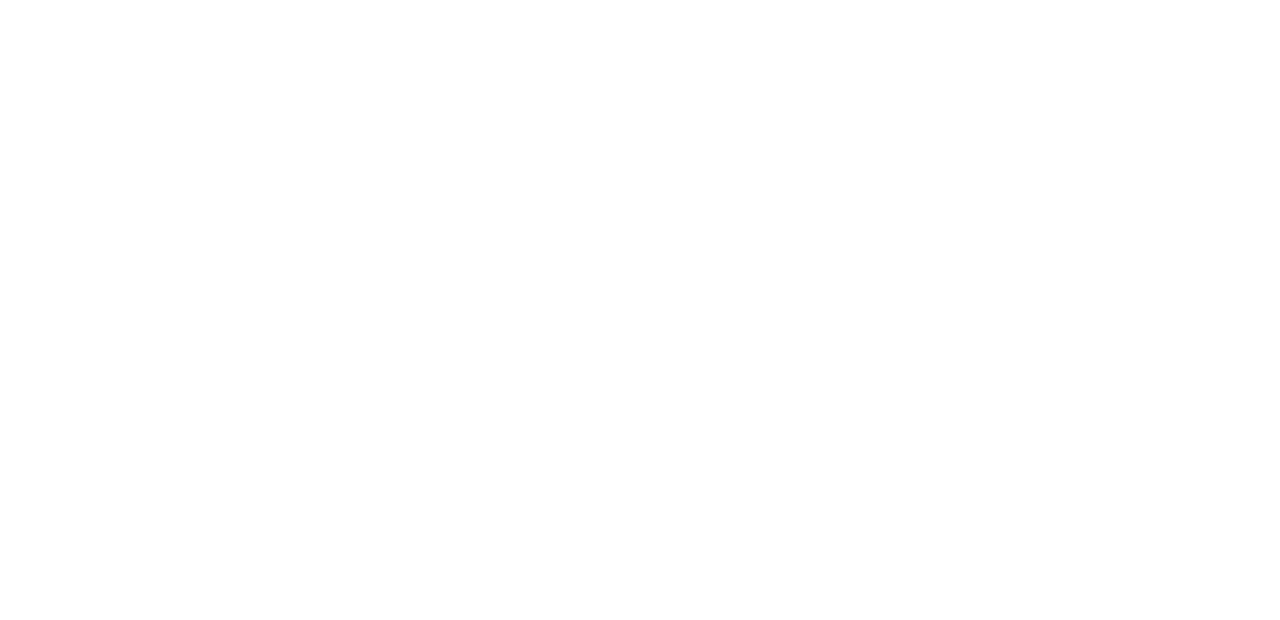
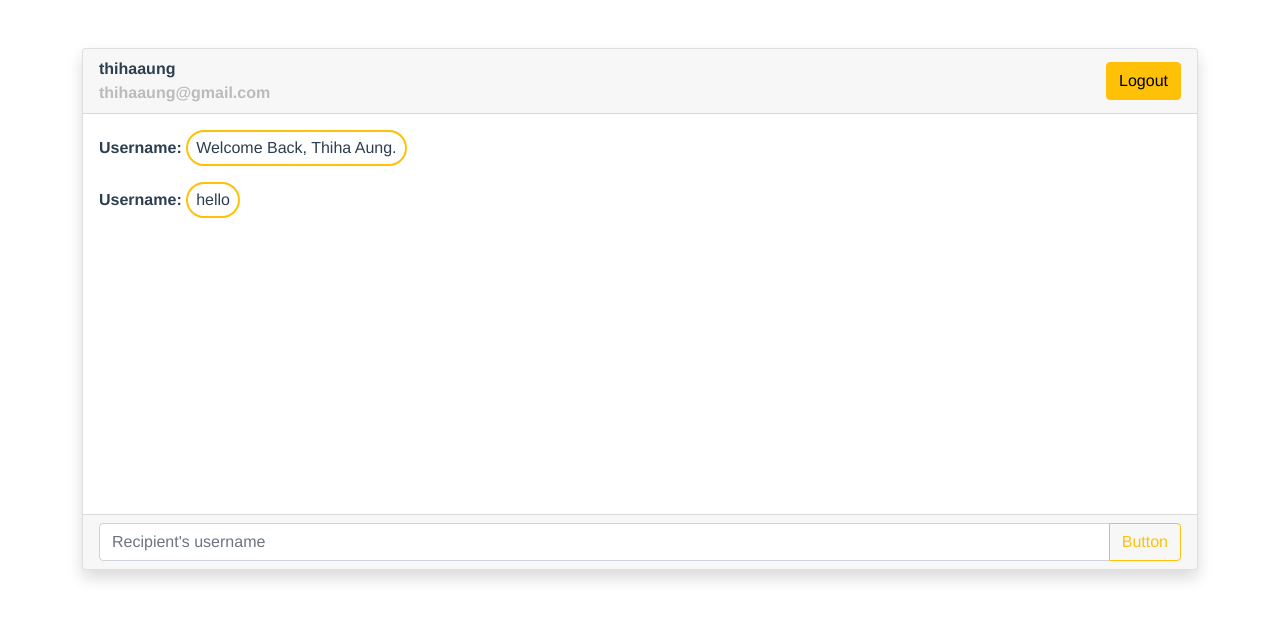
Before and after one commit to thihaaung225278/Vue3-Live-Chat-With-Composition-api, a Vue app: page /chatroom in a window 1280 px wide. Before the commit this address had no page. Shown: the top 620 px of the page. Built offline with nearby package versions, Linux system fonts and the light colour scheme.

Commit message:
adding Chatroom design and redirect to chatroom form login and register form

```diff
--- /dev/null
+++ b/src/components/ChatroomHeader.vue
@@ -0,0 +1,21 @@
+<template>
+  <div class="card-header d-flex justify-content-between align-items-center">
+    <div>
+        <div class="username">thihaaung</div>
+        <div class="email">thihaaung@gmail.com</div>
+    </div>
+    <div>
+        <button class="btn btn-warning">Logout</button>
+    </div>
+</div>
+</template>
+
+<script>
+
+export default {
+}
+</script>
+
+<style>
+
+</style>
--- /dev/null
+++ b/src/components/ChatroomMessageForm.vue
@@ -0,0 +1,20 @@
+<template>
+    <div class="card-footer">
+        <form>
+            <div class="input-group">
+            <input type="text" class="form-control" placeholder="Recipient's username" aria-label="Recipient's username" aria-describedby="button-addon2">
+            <button class="btn btn-outline-warning" type="button" id="button-addon2">Button</button>
+            </div>
+        </form>
+    </div>
+</template>
+
+<script>
+export default {
+
+}
+</script>
+
+<style>
+
+</style>
--- /dev/null
+++ b/src/components/ChatroomWindow.vue
@@ -0,0 +1,26 @@
+<template>
+    <div class="card-body custom-card-body">
+        <div class="chat-message mb-3">
+            <span><strong>Username: </strong></span>
+            <div class="card d-inline-block border-2 border-warning rounded-pill py-1 px-2">
+            Welcome Back, Thiha Aung.
+            </div>
+        </div>
+        <div class="chat-message">
+            <span><strong>Username: </strong></span>
+            <div class="card d-inline-block border-2 border-warning rounded-pill py-1 px-2">
+            hello
+            </div>
+        </div>
+    </div>
+</template>
+
+<script>
+export default {
+
+}
+</script>
+
+<style>
+
+</style>
--- a/src/components/Login.vue
+++ b/src/components/Login.vue
@@ -30,13 +30,16 @@ import { ref } from '@vue/reactivity'
 import useLogin from "../composables/useLogin"
 
 export default {
-    setup(){
+    setup(props, context){
         let email = ref("");
         let password = ref("");
         let {error, loginAccount} = useLogin();
 
         let login = async() =>{
-            await loginAccount(email.value, password.value);
+            let res = await loginAccount(email.value, password.value);
+            if(res){
+                context.emit("enterChatroom");
+            }
         }
 
         return {email, password, error, loginAccount, login}
--- a/src/components/Signup.vue
+++ b/src/components/Signup.vue
@@ -30,6 +30,7 @@
 
 <script>
 import { ref } from '@vue/reactivity'
+import { useRouter } from "vue-router"
 import useSignup from "../composables/useSignup"
 
 export default {
@@ -39,9 +40,13 @@ export default {
         let password = ref("");
         let {error, createAccount} = useSignup();
 
+        let router = useRouter();
+
         let signup = async() =>{
             let res = await createAccount(email.value, password.value, username.value);
-            console.log(res);
+            if(res){
+                router.push({name: "Chatroom"})
+            }
 
         }
 
--- a/src/composables/useLogin.js
+++ b/src/composables/useLogin.js
@@ -9,7 +9,7 @@ let loginAccount = async (email, password) => {
     if (res.status == "404") {
       throw new Error("Cannot not Login for this account.");
     }
-    console.log(res);
+    return res;
   } catch (err) {
     error.value = err.message;
   }
--- a/src/router/index.js
+++ b/src/router/index.js
@@ -1,11 +1,17 @@
 import { createRouter, createWebHistory } from "vue-router";
 import Welcome from "../views/Welcome.vue";
+import Chatroom from "../views/Chatroom.vue";
 
 const routes = [
   {
     path: "/",
     name: "Welcome",
     component: Welcome,
+  },
+  {
+    path: "/chatroom",
+    name: "Chatroom",
+    component: Chatroom,
   },
 ];
 
--- /dev/null
+++ b/src/views/Chatroom.vue
@@ -0,0 +1,45 @@
+<template>
+  <div class="container">
+    <div class="row">
+      <div class="col-md-12">
+        <div class="card shadow mt-5">
+
+          <ChatroomHeader />
+
+          <ChatroomWindow />
+
+          <ChatroomMessageForm />
+
+        </div>
+      </div>
+    </div>
+  </div>
+</template>
+
+<script>
+import ChatroomMessageForm from '../components/ChatroomMessageForm'
+import ChatroomWindow from '../components/ChatroomWindow'
+import ChatroomHeader from '../components/ChatroomHeader'
+export default {
+  components: {
+    ChatroomMessageForm,
+    ChatroomWindow, ChatroomHeader },
+
+}
+</script>
+
+<style>
+  .username{
+    font-weight: bold;
+  }
+  .email{
+    font-size: 16px;
+    font-weight: bold;
+    color: #bbb;
+  }
+  .custom-card-body{
+    height: 400px;
+    max-height: 400px;
+    overflow: auto;
+  }
+</style>
--- a/src/views/Welcome.vue
+++ b/src/views/Welcome.vue
@@ -1,6 +1,6 @@
 <template>
   <div v-if="showLogin">
-    <Login></Login>
+    <Login @enterChatroom="enterChatroom"></Login>
     <p class="text-center mt-5">
       Create a new User.
       <a href="#" @click="showLogin=!showLogin"><strong>Signup Account</strong></a>
@@ -20,6 +20,8 @@
 import Signup from '../components/Signup'
 import Login from '../components/Login'
 import { ref } from '@vue/reactivity'
+import {useRouter} from "vue-router"
+
 export default {
   name: 'Home',
   components: {
@@ -28,8 +30,13 @@ export default {
   },
   setup(){
     let showLogin = ref(true);
+    let router = useRouter();
 
-    return {showLogin}
+    let enterChatroom = () =>{
+      router.push({name:'Chatroom'});
+    }
+
+    return {showLogin, enterChatroom}
   }
 }
 </script>
```
